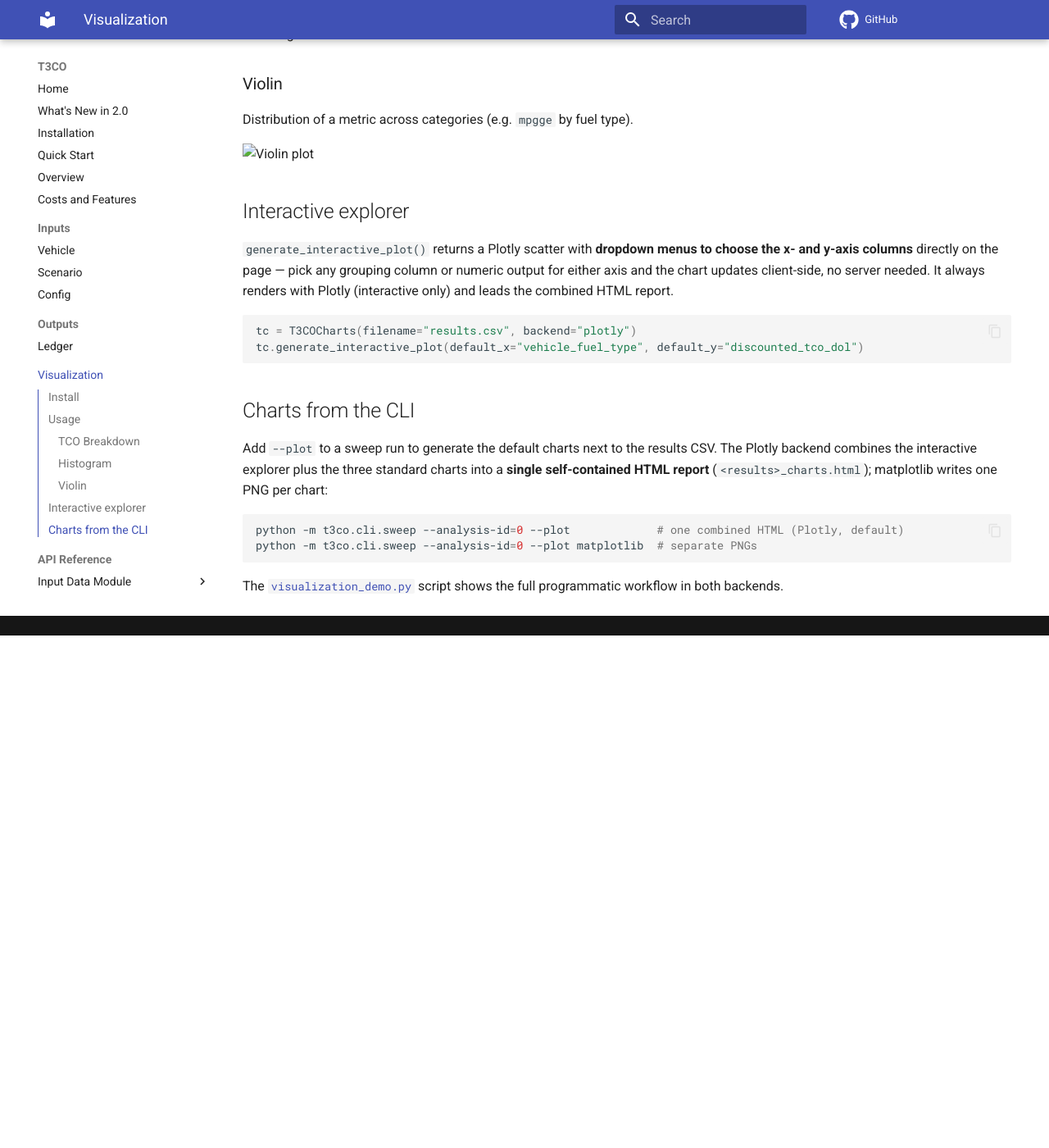
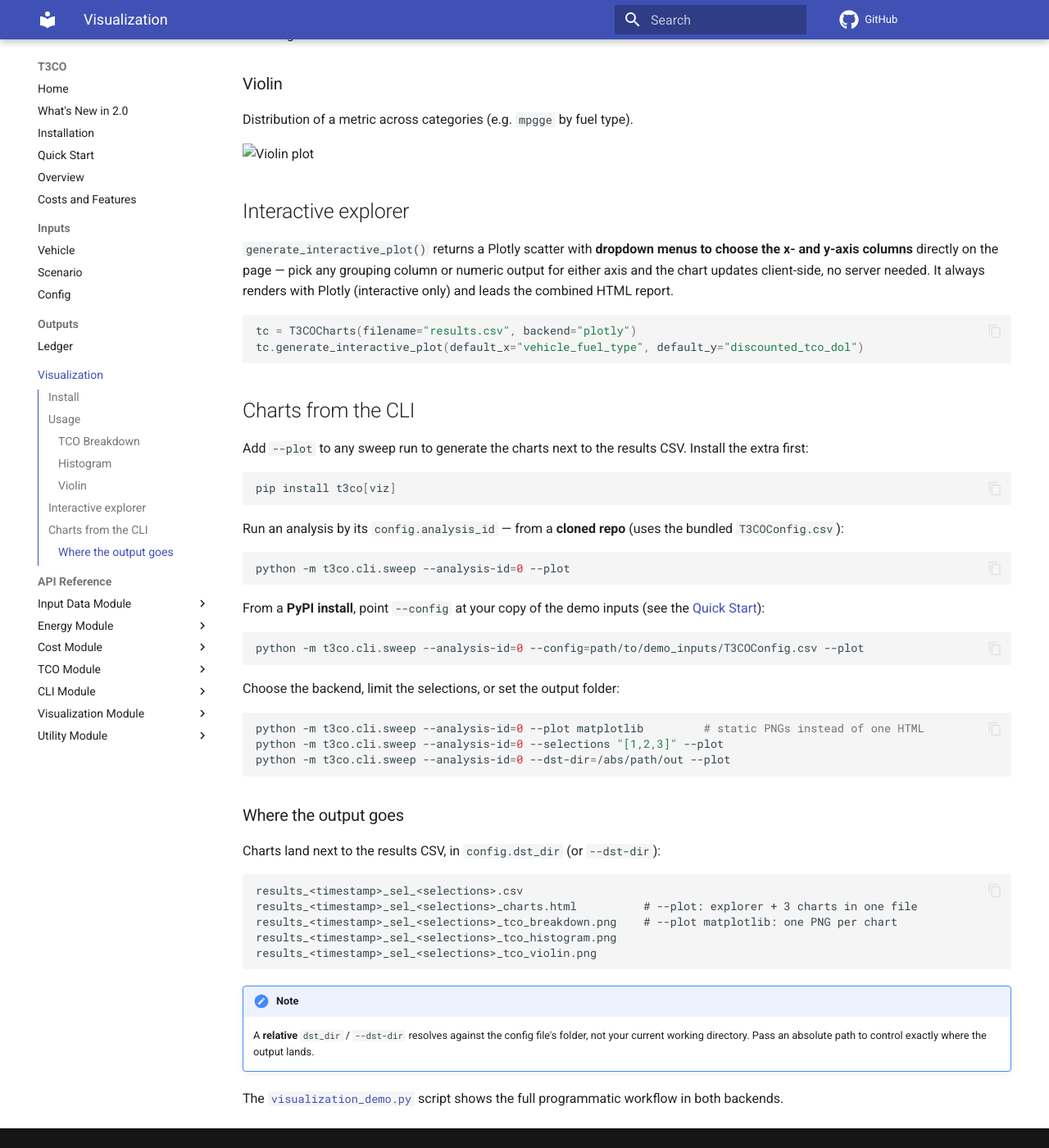
Before and after one commit to NREL/T3CO, an MkDocs documentation site: the page built from docs/pages/visualization.md, in a window 1280 px wide and 1400 px high, scrolled down 1297 px. Shown: the whole window at 82% size. Built offline with MkDocs 1.6.1 and Material for MkDocs 9.7.7, drawn with Linux system fonts in a browser that asks for light colours; comment, search, counter and statistics services are not loaded; before the commit the page ends 2072 px from its top, so only the background shows below that.

Commit message:
docs: add analysis-id run commands and output locations for --plot (#68)
Expand the Visualization page's CLI section with the concrete commands to
generate charts for a config.analysis_id: the cloned-repo form, the PyPI form
with --config, and backend/selections/dst-dir variants. Document where the
files land and their names, and note that a relative dst_dir resolves against
the config file's folder rather than the current directory.

````diff
--- a/docs/pages/visualization.md
+++ b/docs/pages/visualization.md
@@ -66,11 +66,46 @@
 
 ## Charts from the CLI
 
-Add `--plot` to a sweep run to generate the default charts next to the results CSV. The Plotly backend combines the interactive explorer plus the three standard charts into a **single self-contained HTML report** (`<results>_charts.html`); matplotlib writes one PNG per chart:
+Add `--plot` to any sweep run to generate the charts next to the results CSV. Install the extra first:
 
 ```bash
-python -m t3co.cli.sweep --analysis-id=0 --plot             # one combined HTML (Plotly, default)
-python -m t3co.cli.sweep --analysis-id=0 --plot matplotlib  # separate PNGs
+pip install t3co[viz]
 ```
 
+Run an analysis by its `config.analysis_id` — from a **cloned repo** (uses the bundled `T3COConfig.csv`):
+
+```bash
+python -m t3co.cli.sweep --analysis-id=0 --plot
+```
+
+From a **PyPI install**, point `--config` at your copy of the demo inputs (see the [Quick Start](../quick_start.md)):
+
+```bash
+python -m t3co.cli.sweep --analysis-id=0 --config=path/to/demo_inputs/T3COConfig.csv --plot
+```
+
+Choose the backend, limit the selections, or set the output folder:
+
+```bash
+python -m t3co.cli.sweep --analysis-id=0 --plot matplotlib         # static PNGs instead of one HTML
+python -m t3co.cli.sweep --analysis-id=0 --selections "[1,2,3]" --plot
+python -m t3co.cli.sweep --analysis-id=0 --dst-dir=/abs/path/out --plot
+```
+
+### Where the output goes
+
+Charts land next to the results CSV, in `config.dst_dir` (or `--dst-dir`):
+
+```
+results_<timestamp>_sel_<selections>.csv
+results_<timestamp>_sel_<selections>_charts.html          # --plot: explorer + 3 charts in one file
+results_<timestamp>_sel_<selections>_tco_breakdown.png    # --plot matplotlib: one PNG per chart
+results_<timestamp>_sel_<selections>_tco_histogram.png
+results_<timestamp>_sel_<selections>_tco_violin.png
+```
+
+!!! note
+    A **relative** `dst_dir` / `--dst-dir` resolves against the config file's folder, not your current
+    working directory. Pass an absolute path to control exactly where the output lands.
+
 The [`visualization_demo.py`](https://github.com/NatLabRockies/T3CO/tree/main/src/t3co/demos/visualization_demo.py) script shows the full programmatic workflow in both backends.
````
